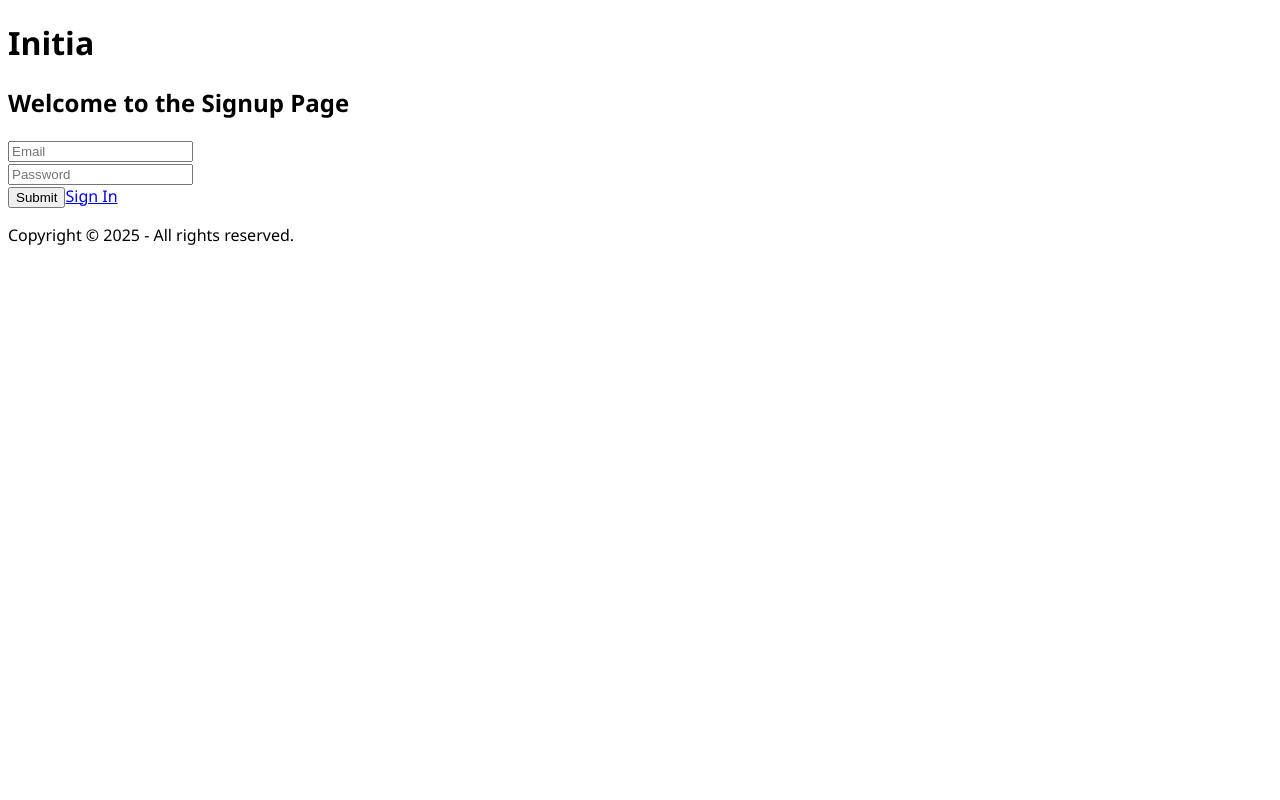
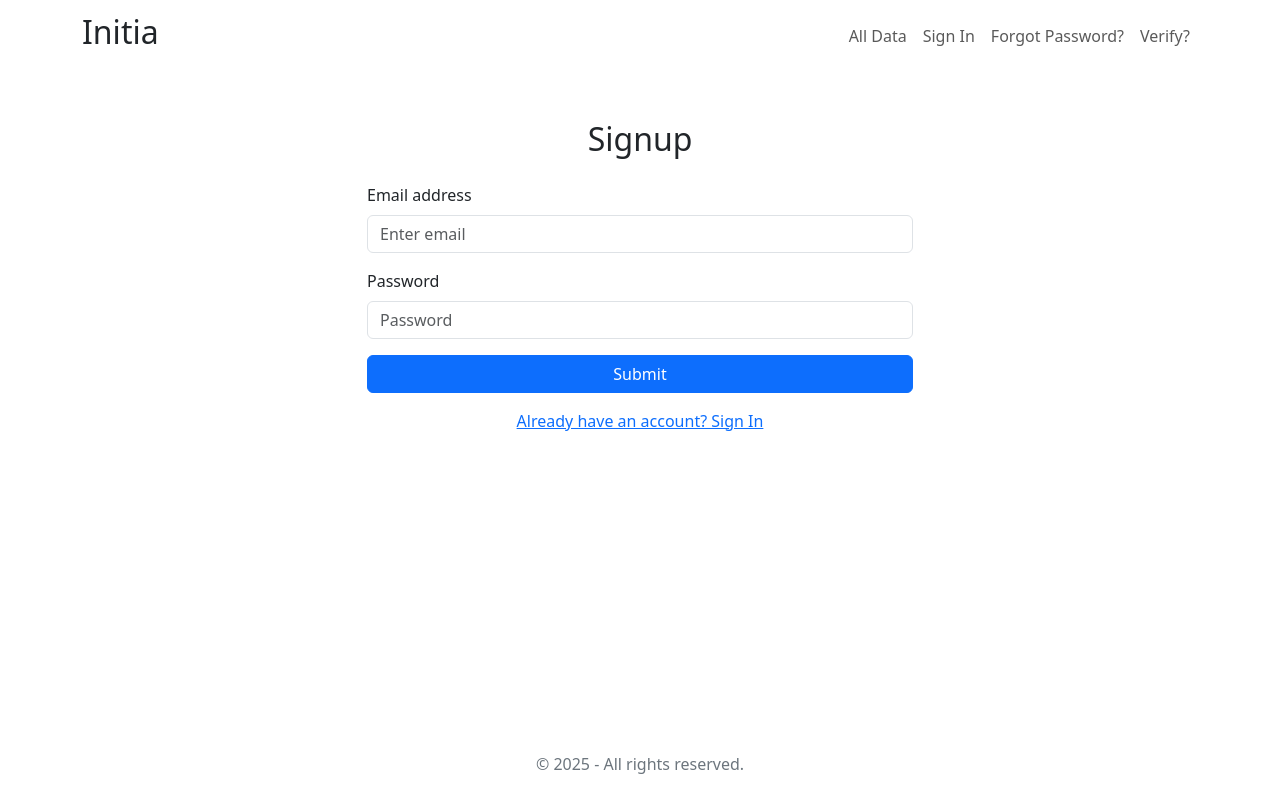
Before and after one commit to Matidza/SaaS-Client, a Next.js app: page / in a window 1280 px wide. Built offline with nearby package versions, Linux system fonts and the light colour scheme.

Commit message:
styling for Footer , Header and signup page

```diff
--- a/app/layout.jsx
+++ b/app/layout.jsx
@@ -2,6 +2,8 @@ import "./global.css"
 import Header from "../components/Hearder"
 import Footer from "../components/footer"
 import "./global.css"
+
+import 'bootstrap/dist/css/bootstrap.min.css';
 
 export const metadata = {
   title: 'Initia – Mock Interview Platform for Students',
@@ -52,14 +54,14 @@ export const metadata = {
 export default function RootLayout({ children }) {
   return (
     <html lang="en">
-      <body>
+      <body className="d-flex flex-column min-vh-100">
+        <Header />
 
-        <header>
-          <h1>Initia</h1>
-        </header>
-        <main>{children}</main>
-        <footer><Footer /></footer>
+        <main className="flex-grow-1">
+          {children}
+        </main>
 
+        <Footer />
       </body>
     </html>
   )
--- a/app/page.jsx
+++ b/app/page.jsx
@@ -1,7 +1,8 @@
 'use client'
+import React, { useState } from 'react'
 import Link from "next/link"
-import React, { useState } from 'react'
 import { useRouter } from 'next/navigation'
+import { Form, Button, Container, Row, Col, Alert } from 'react-bootstrap'
 
 export default function Page() {
     const [email, setEmail] = useState('');
@@ -25,25 +26,21 @@ export default function Page() {
             });
 
             const result = await response.json();
+
             if (response.ok) {
-                console.log("Signed in successfully:", result);
                 setSuccessMessage("🎉 Account created successfully! Redirecting...");
-                //console.log("Signed in successfully:", result);
-                // Optional delay before redirecting
                 setTimeout(() => {
                     router.push('/signin');
                 }, 3000);
-            } else if (!response.ok) {
-                // Set error based on the field
+            } else {
                 if (result.field === 'email') {
                     setEmailError(result.message);
                 } else if (result.field === 'password') {
                     setPasswordError(result.message);
                 } else {
-                    alert(result.message); // fallback
+                    alert(result.message);
                 }
             }
-
         } catch (err) {
             alert("Something went wrong. Please try again.");
             console.error("Signup Error:", err.message);
@@ -51,38 +48,52 @@ export default function Page() {
     };
 
     return (
-        <>
-            <h2>Welcome to the Signup Page</h2>
-            <form onSubmit={handleSubmit}>
-                <div>
-                    <input
-                        name="email"
+        <Container className="mt-5 p-9">
+            <Row className="justify-content-center">
+                <Col md={6}>
+                    <h2 className="text-center mb-4">Signup</h2>
+
+                    {successMessage && <Alert variant="success">{successMessage}</Alert>}
+
+                    <Form onSubmit={handleSubmit}>
+                        <Form.Group className="mb-3" controlId="formEmail">
+                            <Form.Label>Email address</Form.Label>
+                            <Form.Control
                                 type="email"
-                        placeholder="Email"
+                                placeholder="Enter email"
                                 value={email}
                                 onChange={e => setEmail(e.target.value)}
+                                isInvalid={!!emailError}
                             />
-                    {emailError && <p style={{ color: 'red' }}>{emailError}</p>}
-                </div>
+                            <Form.Control.Feedback type="invalid">
+                                {emailError}
+                            </Form.Control.Feedback>
+                        </Form.Group>
 
-                <div>
-                    <input
-                        name="password"
+                        <Form.Group className="mb-3" controlId="formPassword">
+                            <Form.Label>Password</Form.Label>
+                            <Form.Control
                                 type="password"
                                 placeholder="Password"
                                 value={password}
                                 onChange={e => setPassword(e.target.value)}
+                                isInvalid={!!passwordError}
                             />
-                    {passwordError && <p style={{ color: 'red' }}>{passwordError}</p>}
+                            <Form.Control.Feedback type="invalid">
+                                {passwordError}
+                            </Form.Control.Feedback>
+                        </Form.Group>
+
+                        <Button variant="primary" type="submit" className="w-100">
+                            Submit
+                        </Button>
+
+                        <div className="text-center mt-3">
+                            <Link href="/signin">Already have an account? Sign In</Link>
                         </div>
-
-                <button type="submit">Submit</button>
-                <Link href="/signin">Sign In</Link>
-            </form>
-
-            {successMessage && (
-                <p style={{ color: 'green', marginTop: '10px' }}>{successMessage}</p>
-            )}
-        </>
+                    </Form>
+                </Col>
+            </Row>
+        </Container>
     );
 }
--- a/components/Footer.jsx
+++ b/components/Footer.jsx
@@ -1,9 +1,19 @@
-"use client"
+'use client'
+
+import { Container, Row, Col } from 'react-bootstrap'
 
 export default function Footer() {
-    return (
-        <div>
-            <p>Copyright &copy;  {new Date().getFullYear()} - All rights reserved.</p>
-        </div>
-    )
+  return (
+    <footer className="bg-body text-secondary py-4 mt-auto">
+      <Container>
+        <Row className="justify-content-center">
+          <Col md="auto">
+            <p className="mb-0 text-center">
+              &copy; {new Date().getFullYear()} - All rights reserved.
+            </p>
+          </Col>
+        </Row>
+      </Container>
+    </footer>
+  )
 }
--- a/components/Hearder.jsx
+++ b/components/Hearder.jsx
@@ -1,15 +1,23 @@
-"use client"
-import Link from "next/link"
-
+'use client'
+import Link from 'next/link'
+import { Navbar, Container, Nav } from 'react-bootstrap'
 
 export default function Header() {
-    return (
-        <div>
-            <Link href="/">Company Logo</Link> ||| <Link href="/allData">All Data</Link> |
-                <Link href="/signin">Sign In</Link> |
-                <Link href="/forgot-password">forgot Password?</Link> |
-                <Link href="/send-verification-code">verify?</Link>
+  return (
+    <Navbar bg="white-500" variant="white-500" expand="md">
+      <Container>
+        <Navbar.Brand as={Link} href="/"><h2 className="text-dark">Initia</h2></Navbar.Brand>
 
-        </div>
-    )
+        <Navbar.Toggle aria-controls="main-navbar-nav" />
+        <Navbar.Collapse id="main-navbar-nav">
+          <Nav className="ms-auto">
+            <Nav.Link as={Link} href="/allData">All Data</Nav.Link>
+            <Nav.Link as={Link} href="/signin">Sign In</Nav.Link>
+            <Nav.Link as={Link} href="/forgot-password">Forgot Password?</Nav.Link>
+            <Nav.Link as={Link} href="/send-verification-code">Verify?</Nav.Link>
+          </Nav>
+        </Navbar.Collapse>
+      </Container>
+    </Navbar>
+  )
 }
--- a/tailwind.config.js
+++ /dev/null
@@ -1,15 +0,0 @@
-/** @type {import ('tailwindcss').Config} */
-module.exports = {
-    content: [
-        "./app/**/*.{js,ts,jsx,tsx,mdx}",
-        "./pages/**/*.{js,ts,jsx,tsx,mdx}",
-        "./components/**/*.{js,ts,jsx,tsx,mdx}",
-
-        //
-        "./src/**/*.{js,ts,jsx,tsx,mdx}",
-    ],
-    theme: {
-        extend: {},
-    },
-    plugins: [require('daisyui')],
-}
```
Also changed, not shown: package.json (+2 -7 lines), 1 other file (tests, documents, lock files or other folders). Lines whose indentation alone changed are shown as unchanged.
